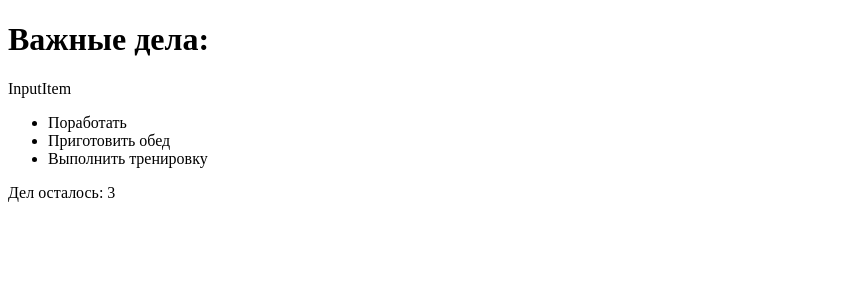
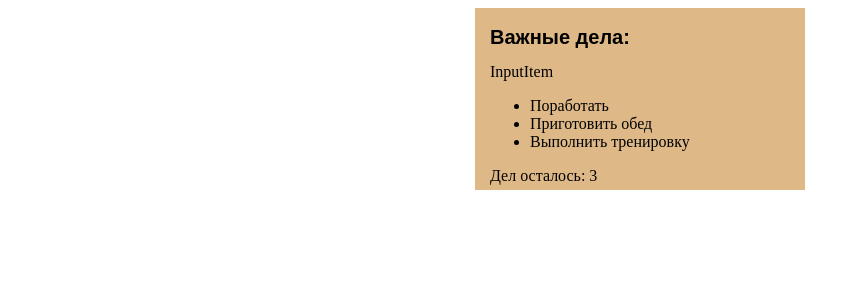
Before and after one commit to WebHeroSchool/SarNadya_todo, a React (Create React App) app: page / in a window 1280 px wide. Shown: the top 300 px of the page, without its empty margins (0-860 px from the left). Built offline with nearby package versions, Linux system fonts and the light colour scheme.

Commit message:
added file App.css

```diff
--- /dev/null
+++ b/src/components/App/App.css
@@ -0,0 +1,11 @@
+.wrap {
+  margin: auto;
+  padding: 5px 15px;
+  width: 300px;
+  background: #deb887;
+}
+
+.wrap__title {
+  font-family: sans-serif;
+  font-size: 20px;
+}
--- a/src/components/App/App.js
+++ b/src/components/App/App.js
@@ -2,6 +2,7 @@
 import ItemList from '../ItemList/ItemList';
 import InputItem from '../InputItem/InputItem';
 import Footer from '../Footer/Footer';
+import './App.css';
 
 const todoItem = 'Поработать';
 
@@ -13,8 +14,8 @@
   ];
 
   return (
-    <div>
-      <h1>Важные дела:</h1>
+    <div className="wrap">
+      <h1 className="wrap__title">Важные дела:</h1>
       <InputItem/>
       <ItemList items={items}/>
       <Footer count={3} />
```
